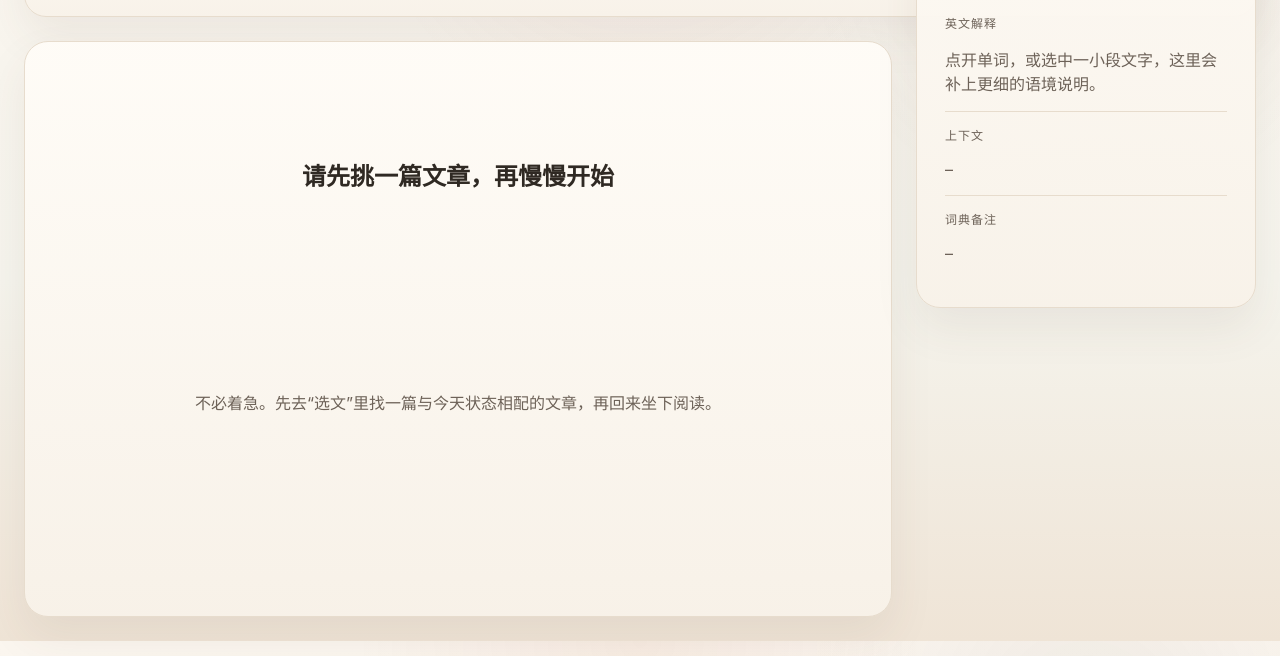
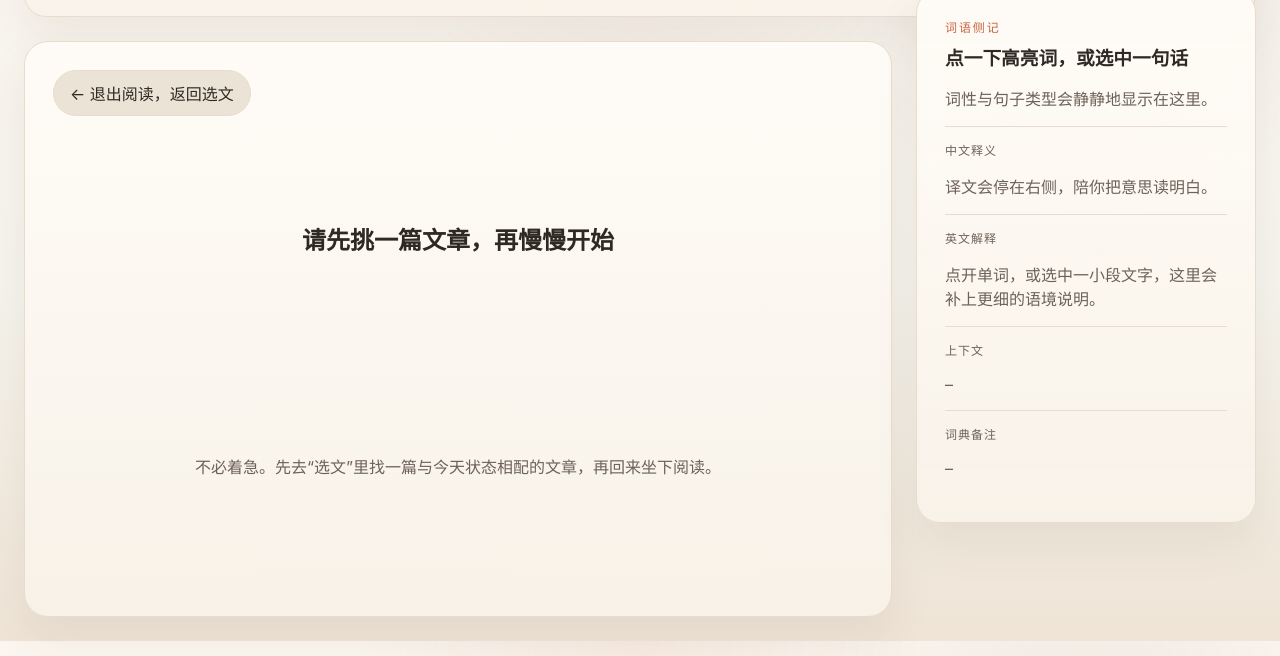
Before and after one commit to yul482358/learning-English, a website: page public/index.html in a window 1280 px wide. Both pictures are taken after a click on the button "回到阅读桌前". Shown: the part 144-800 px from the top of the page. Drawn offline with Linux system fonts and the light colour scheme; no server answers.

Commit message:
fix: keep reading notes fixed with exit control

```diff
--- a/public/index.html
+++ b/public/index.html
@@ -93,6 +93,9 @@
       <section id="view-reader" class="view-section">
         <div class="reader-layout two-column-reading">
           <section class="reader-panel reading-room">
+            <div class="reader-toolbar">
+              <button class="secondary-cta reader-exit" data-view-jump="library">← 退出阅读，返回选文</button>
+            </div>
             <div id="reader-empty" class="reader-empty">
               <h2>请先挑一篇文章，再慢慢开始</h2>
               <p>不必着急。先去“选文”里找一篇与今天状态相配的文章，再回来坐下阅读。</p>
--- a/public/styles.css
+++ b/public/styles.css
@@ -402,10 +402,27 @@ button {
 }
 
 .reading-side-card {
-  position: sticky;
-  top: 50vh;
+  position: fixed;
+  right: max(24px, calc((100vw - 1520px) / 2 + 24px));
+  top: 50%;
   transform: translateY(-50%);
+  width: 340px;
+  max-height: calc(100vh - 48px);
+  overflow: auto;
   padding: 28px;
+  z-index: 20;
+}
+
+.reader-toolbar {
+  display: flex;
+  justify-content: flex-start;
+  margin-bottom: 18px;
+}
+
+.reader-exit {
+  display: inline-flex;
+  align-items: center;
+  gap: 6px;
 }
 
 .inspector-card h3 {
@@ -502,6 +519,8 @@ button {
   .reading-side-card {
     position: static;
     transform: none;
+    width: 100%;
+    max-height: none;
   }
 }
 
```
Also changed, not shown: tests/ui-navigation.test.mjs (+2 -0 lines).
